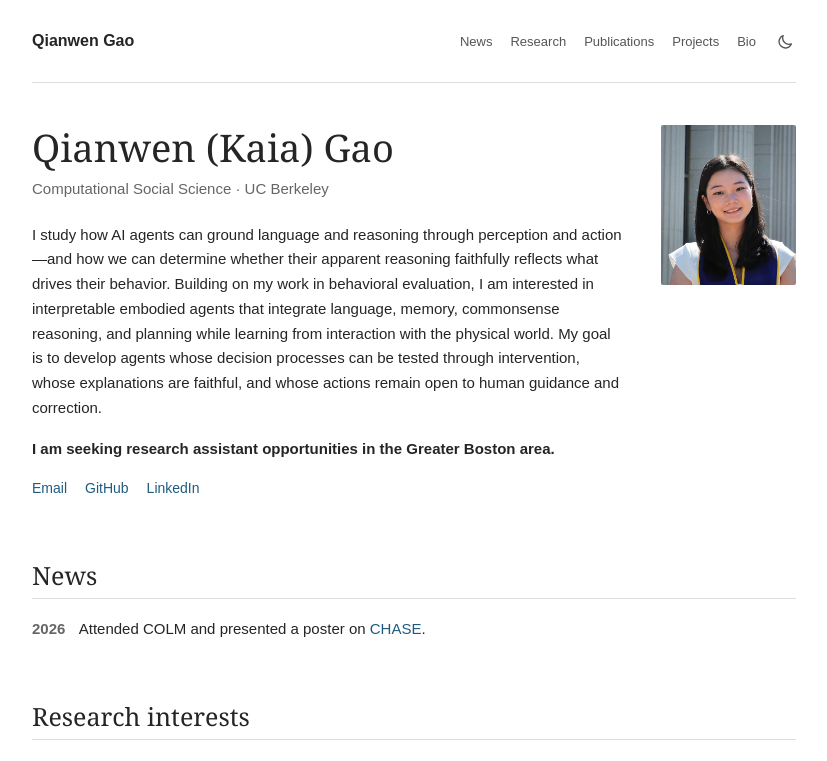
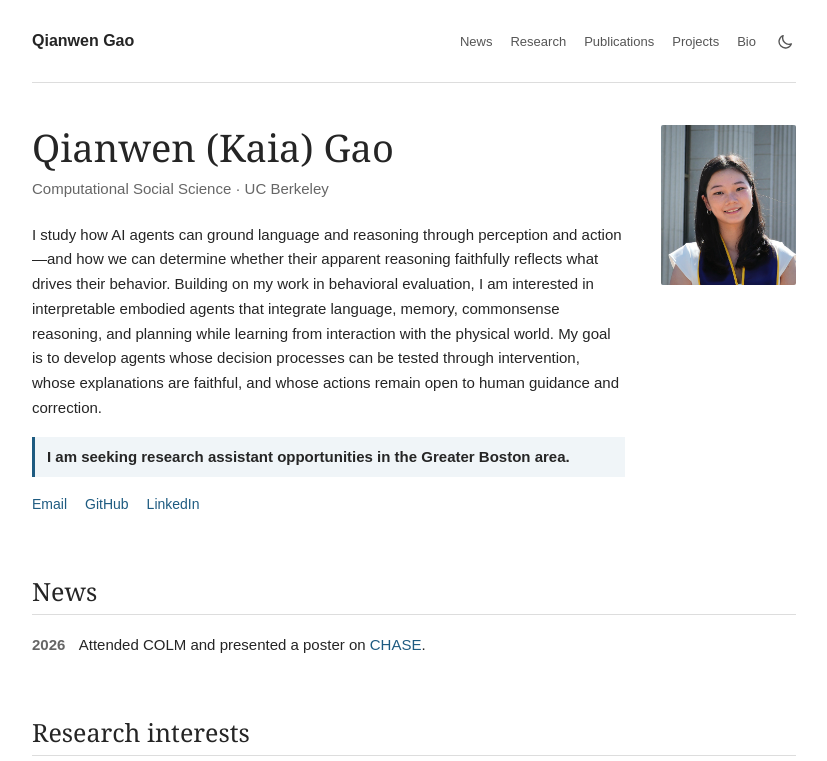
Before and after one commit to kaiagaoo/portfolio, a Next.js app: page / in a window 1280 px wide. Shown: the top 761 px of the page, without its empty margins (226-1053 px from the left). Built offline with nearby package versions, Linux system fonts and the light colour scheme.

Commit message:
Highlight research assistant opportunity note

```diff
--- a/app/globals.css
+++ b/app/globals.css
@@ -11,6 +11,7 @@
   --border: #ddd;
   --link: #1e5b81;
   --nav: #555;
+  --opportunity-bg: #f0f5f8;
 }
 :root[data-theme='dark'] {
   color-scheme: dark;
@@ -21,6 +22,7 @@
   --border: #3b4449;
   --link: #8dc9ee;
   --nav: #c6c9c8;
+  --opportunity-bg: #223039;
 }
 * { box-sizing: border-box; }
 html { scroll-behavior: smooth; }
@@ -51,7 +53,7 @@ h1, h2, p { margin-top: 0; }
 h1 { font-family: Georgia, 'Times New Roman', serif; font-size: 38px; line-height: 1.2; font-weight: 400; margin-bottom: 6px; }
 .intro-meta { color: var(--muted); margin-bottom: 21px; }
 .intro-text { max-width: 610px; margin-bottom: 16px; }
-.opportunity-note { font-weight: 600; margin-bottom: 16px; }
+.opportunity-note { margin-bottom: 16px; padding: 8px 12px; border-left: 3px solid var(--link); background: var(--opportunity-bg); font-weight: 600; }
 .intro-links { display: flex; flex-wrap: wrap; gap: 6px 18px; font-size: 14px; }
 .profile-photo { width: 135px; height: 160px; object-fit: cover; object-position: center 35%; border-radius: 2px; }
 section:not(.intro) { margin-top: 58px; scroll-margin-top: 28px; }
```
